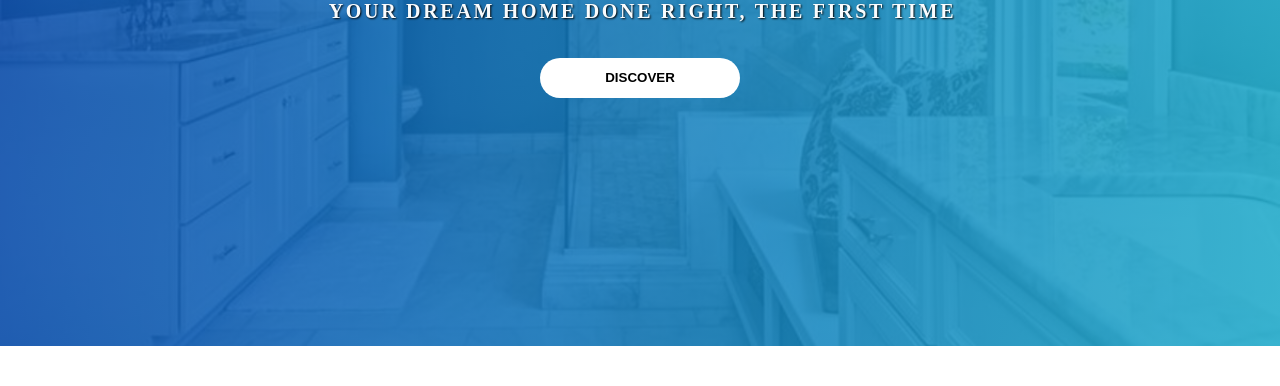
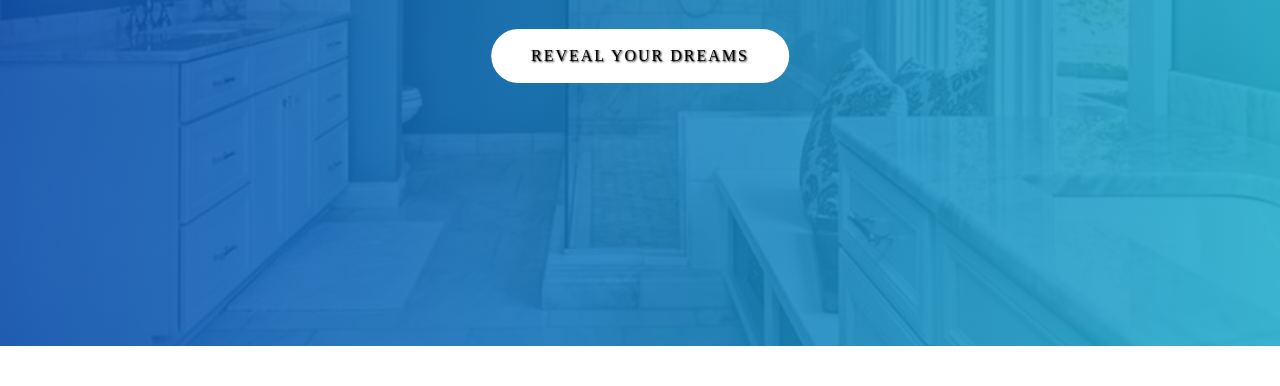
Before and after one commit to kevinmitchell36/renovation-website, a plain HTML site: page index.html in a window 1280 px wide. Shown: the part 414-800 px from the top of the page. Drawn offline with Linux system fonts and the light colour scheme.

Commit message:
Change button to link. Add button hover and button depress effects

```diff
--- a/index.html
+++ b/index.html
@@ -18,8 +18,9 @@
         <span class="heading-primary-main">Torrez Renovation</span>
         <span class="heading-primary-sub">Your dream home done right, the first time</span>
       </h1>
+      <a href="#" class="btn btn-white" id="revealButton">Reveal Your Dreams</a>
     </div>
-    <button class="reveal-button" id="revealButton">Discover</button>
+    <!-- <button class="reveal-button" id="revealButton">Discover</button> -->
   </div>
 
   <script src="/script.js"></script>
--- a/style.css
+++ b/style.css
@@ -30,30 +30,12 @@
   z-index: 1;
 }
 
-.reveal-button {
-  position: absolute;
-  bottom: 30%;
-  left: 50%;
-  transform: translate(-50%, -50%);
-  z-index: 2;
-  padding: 10px 20px;
-  background-color: white;
-  border: none;
-  cursor: pointer;
-  text-transform: uppercase;
-  font-weight: bold;
-  border-radius: 100px;
-  width: 200px;
-}
-
-
-
-.logo-box {
+/* .logo-box {
   position: absolute;
   top: 40px;
   left: 40px;
   z-index: 2;
-}
+} */
 
 .text-box {
   text-shadow: 1px 1px 2px black;
@@ -62,11 +44,13 @@
   left: 50%;
   transform: translate(-50%, -50%);
   z-index: 2;
+  text-align: center;
 }
 
 .heading-primary {
   color: white;
   text-transform: uppercase;
+  margin-bottom: 60px;
 }
 
 .heading-primary-main {
@@ -86,6 +70,48 @@
   animation-name: moveInRight;
   animation-duration: 5s;
   animation-delay: 1s;
+}
+
+.btn:link,
+.btn:visited {
+  text-transform: uppercase;
+  letter-spacing: 2px;
+  text-decoration: none;
+  padding: 15px 40px;
+  display: inline-block;
+  border-radius: 100px;
+  transition: all .2s;
+}
+
+.btn-white {
+  background-color: #fff;
+  color: black;
+}
+
+.btn:hover {
+  transform: translateY(-3px);
+  box-shadow: 0 10px 20px rgba(0, 0, 0, .2);
+}
+
+.btn:active {
+  transform: translateY(-1px);
+  box-shadow: 0 5px 10px rgba(0, 0, 0, .2);
+}
+
+.reveal-button {
+  position: absolute;
+  bottom: 30%;
+  left: 50%;
+  transform: translate(-50%, -50%);
+  z-index: 2;
+  padding: 10px 20px;
+  background-color: white;
+  border: none;
+  cursor: pointer;
+  text-transform: uppercase;
+  font-weight: bold;
+  border-radius: 100px;
+  width: 200px;
 }
 
 @keyframes moveInLeft {
```
